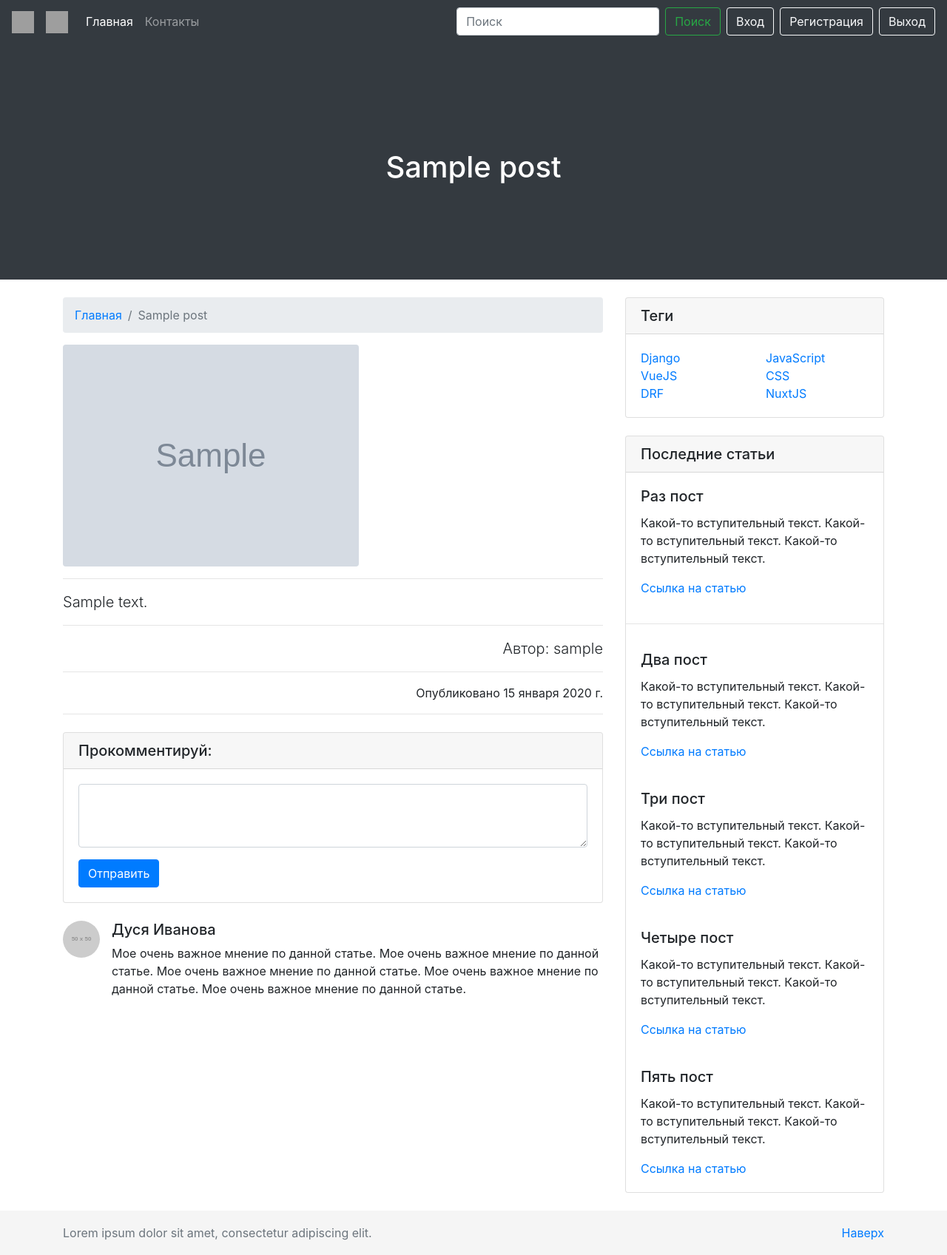
After one commit to saltitc/spa-blog, a Django app: a page that uses blog/posts/templates/includes/aside.html in a window 1280 px wide. The commit adds this page. Shown: the whole page at 74% size. Run offline with Django 4.2, Linux system fonts and the light colour scheme; tables that the repository leaves empty hold one stand-in row (values such as "Sample post"); grey boxes marked "Sample" are stand-in pictures; grey boxes labelled with a size stand in for pictures from a placeholder-image service; some libraries are stand-ins or nearby versions; grey boxes are pictures that could not be loaded.

Commit message:
Added PostDetailView and post_detail.html, which contains a page with a detailed description of the post, comments and a sidebar (temporarily without functionality). Added aside.html (sidebar), comments.html (post comments) and header.html (post title instead of slider) to includes. Added path for PostDetailView to urls.py. The Home button is now working. Edited the appearance of post cards on the main page

```diff
--- /dev/null
+++ b/blog/posts/templates/includes/aside.html
@@ -0,0 +1,65 @@
+<div class="col-md-4">
+    <div class="card my-4">
+        <h5 class="card-header">Теги</h5>
+        <div class="card-body">
+            <div class="row">
+                <div class="col-lg-6">
+                    <ul class="list-unstyled mb-0">
+                        <li>
+                            <a href="#">Django</a>
+                        </li>
+                        <li>
+                            <a href="#">VueJS</a>
+                        </li>
+                        <li>
+                            <a href="#">DRF</a>
+                        </li>
+                    </ul>
+                </div>
+                <div class="col-lg-6">
+                    <ul class="list-unstyled mb-0">
+                        <li>
+                            <a href="#">JavaScript</a>
+                        </li>
+                        <li>
+                            <a href="#">CSS</a>
+                        </li>
+                        <li>
+                            <a href="#">NuxtJS</a>
+                        </li>
+                    </ul>
+                </div>
+            </div>
+        </div>
+    </div>
+
+    <div class="card my-4">
+        <h5 class="card-header">Последние статьи</h5>
+        <div class="card-body">
+            <h5 class="card-title">Раз пост</h5>
+            <p class="card-text">Какой-то вступительный текст. Какой-то вступительный текст. Какой-то вступительный текст.</p>
+            <a href="#" class="card-link">Ссылка на статью</a>
+        </div>
+        <hr>
+        <div class="card-body">
+            <h5 class="card-title">Два пост</h5>
+            <p class="card-text">Какой-то вступительный текст. Какой-то вступительный текст. Какой-то вступительный текст.</p>
+            <a href="#" class="card-link">Ссылка на статью</a>
+        </div>
+        <div class="card-body">
+            <h5 class="card-title">Три пост</h5>
+            <p class="card-text">Какой-то вступительный текст. Какой-то вступительный текст. Какой-то вступительный текст.</p>
+            <a href="#" class="card-link">Ссылка на статью</a>
+        </div>
+        <div class="card-body">
+            <h5 class="card-title">Четыре пост</h5>
+            <p class="card-text">Какой-то вступительный текст. Какой-то вступительный текст. Какой-то вступительный текст.</p>
+            <a href="#" class="card-link">Ссылка на статью</a>
+        </div>
+        <div class="card-body">
+            <h5 class="card-title">Пять пост</h5>
+            <p class="card-text">Какой-то вступительный текст. Какой-то вступительный текст. Какой-то вступительный текст.</p>
+            <a href="#" class="card-link">Ссылка на статью</a>
+        </div>
+    </div>
+</div>
--- /dev/null
+++ b/blog/posts/templates/includes/comments.html
@@ -0,0 +1,18 @@
+<div class="card my-4">
+    <h5 class="card-header">Прокомментируй:</h5>
+    <div class="card-body">
+        <form>
+            <div class="form-group">
+                <textarea class="form-control" rows="3"></textarea>
+            </div>
+            <button type="submit" class="btn btn-primary">Отправить</button>
+        </form>
+    </div>
+</div>
+<div class="media mb-4">
+    <img class="d-flex mr-3 rounded-circle" src="http://placehold.it/50x50" alt="">
+    <div class="media-body">
+        <h5 class="mt-0">Дуся Иванова</h5>
+        Мое очень важное мнение по данной статье. Мое очень важное мнение по данной статье. Мое очень важное мнение по данной статье. Мое очень важное мнение по данной статье. Мое очень важное мнение по данной статье.
+    </div>
+</div>
--- /dev/null
+++ b/blog/posts/templates/includes/header.html
@@ -0,0 +1,18 @@
+{% load static %}
+<div class="container-fluid home-slider">
+    <div id="carouselExampleCaptions" class="carousel slide" data-ride="carousel">
+        <div class="carousel-inner">
+            <div class="carousel-item active" style="background-color: #343a40!important">
+                <div class="carousel-caption d-none d-md-block">
+                    <h1>
+                        {% if post.title %}
+                            {{ post.title }}
+                        {% else %}
+                            {{ title }}
+                        {% endif %}
+                    </h1>
+                </div>
+            </div>
+        </div>
+    </div>
+</div>
--- a/blog/posts/templates/includes/navbar.html
+++ b/blog/posts/templates/includes/navbar.html
@@ -13,7 +13,7 @@
   <div class="collapse navbar-collapse" id="navbarSupportedContent">
     <ul class="navbar-nav mr-auto">
       <li class="nav-item active">
-        <a href="#" class="nav-link">Главная</a>
+        <a href="{% url 'posts:index' %}" class="nav-link">Главная</a>
       </li>
       <li class="nav-item ">
         <a href="#" class="nav-link">Контакты</a>
--- a/blog/posts/templates/posts/index.html
+++ b/blog/posts/templates/posts/index.html
@@ -16,11 +16,11 @@
           <div class="card mb-4 shadow-sm">
             <img src="media/{{ post.image }}" alt="" class="card-img-top" width="200" height="200">
             <div class="card-body">
-              <h4 class="card-title">{{ post.title }}</h4>
-              <p class="card-text">{{ post.description|safe|truncatechars_html:100 }}</p>
+              <h4 class="card-title">{{ post.title|truncatechars:30 }}</h4>
+              <p class="card-text">{{ post.description|safe|truncatechars_html:85 }}</p>
               <div class="d-flex justify-content-between align-items-center">
                 <div class="btn-group">
-                  <a href="#" class="btn btn-sm btn-outline-secondary">Подробнее</a>
+                  <a href="{% url 'posts:post_detail' slug=post.slug %}" class="btn btn-sm btn-outline-secondary">Подробнее</a>
                 </div>
                 <small class="text-muted">{{ post.pub_date }}</small>
               </div>
--- /dev/null
+++ b/blog/posts/templates/posts/post_detail.html
@@ -0,0 +1,34 @@
+{% extends './base.html' %}
+{% load static %}
+{% block title %}{{ post.title }}{% endblock %}
+
+{% block header %}
+    {% include 'includes/header.html' %}
+{% endblock %}
+
+{% block content %}
+<div class="container">
+    <div class="row">
+        <div class="col-lg-8">
+            <nav aria-label="breadcrumb" class="mt-4">
+                <ol class="breadcrumb">
+                    <li class="breadcrumb-item"><a href="{% url 'posts:index' %}">Главная</a></li>
+                    <li class="breadcrumb-item active" aria-current="page">{{ post.title }}</li>
+                </ol>
+            </nav>
+            <img class="img-fluid rounded " src="{{ post.image.url }}" alt="">
+            <hr>
+            <p class="lead">
+            {{ post.content|safe }}
+            </p>
+            <hr>
+            <p class="lead text-right">Автор: {{ post.author }}</p>
+            <hr>
+            <p class="text-right">Опубликовано {{ post.pub_date }}</p>
+            <hr>
+            {% include 'includes/comments.html' %}
+        </div>
+        {% include 'includes/aside.html' %}
+    </div>
+</div>
+{% endblock %}
--- a/blog/posts/urls.py
+++ b/blog/posts/urls.py
@@ -1,6 +1,9 @@
 from django.urls import path
-from .views import PostListView
+from .views import PostListView, PostDetailView
+
+app_name = 'posts'
 
 urlpatterns = [
     path('', PostListView.as_view(), name='index'),
+    path('blog/<slug:slug>/', PostDetailView.as_view(), name='post_detail'),
 ]
--- a/blog/posts/views.py
+++ b/blog/posts/views.py
@@ -1,4 +1,7 @@
+from django.http import Http404
 from django.views.generic.list import ListView
+from django.views.generic import DetailView
+
 from .models import Post
 
 
@@ -14,3 +17,8 @@ class PostListView(ListView):
     model = Post
     context_object_name = "posts"
     paginate_by = 6
+
+
+class PostDetailView(DetailView):
+    template_name = 'posts/post_detail.html'
+    model = Post
```
